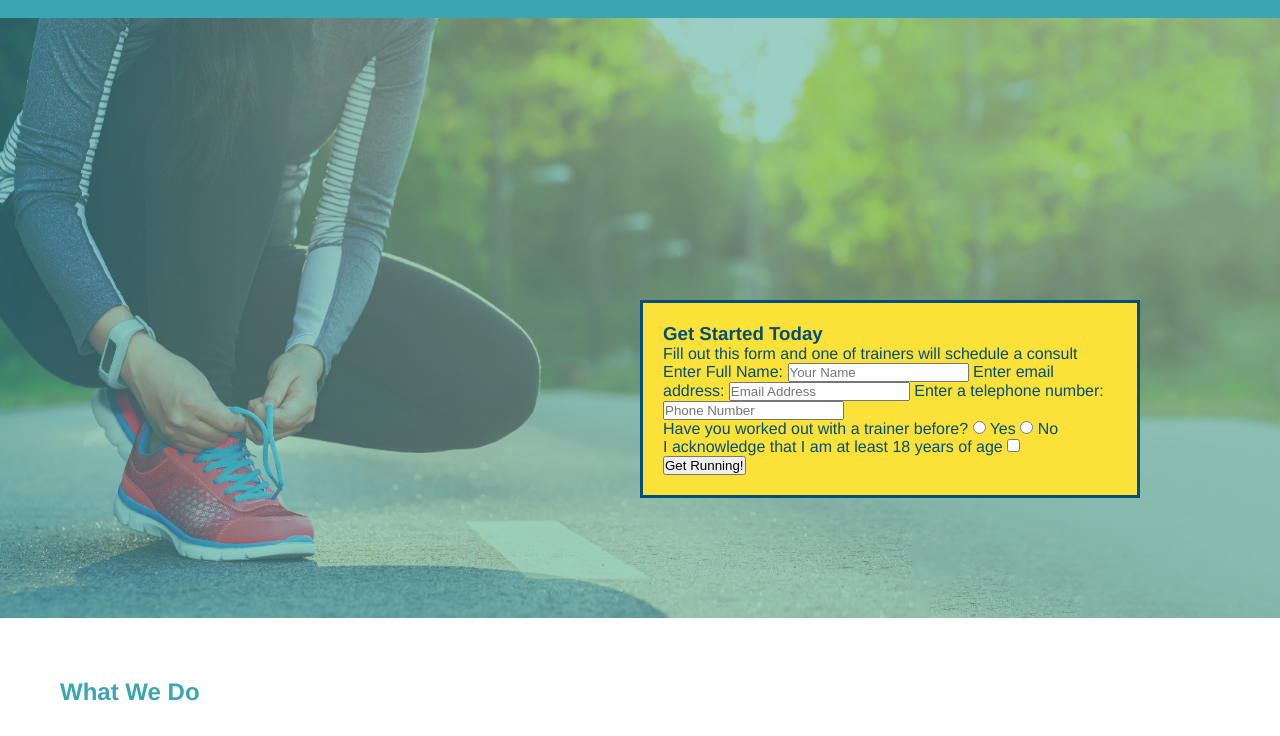
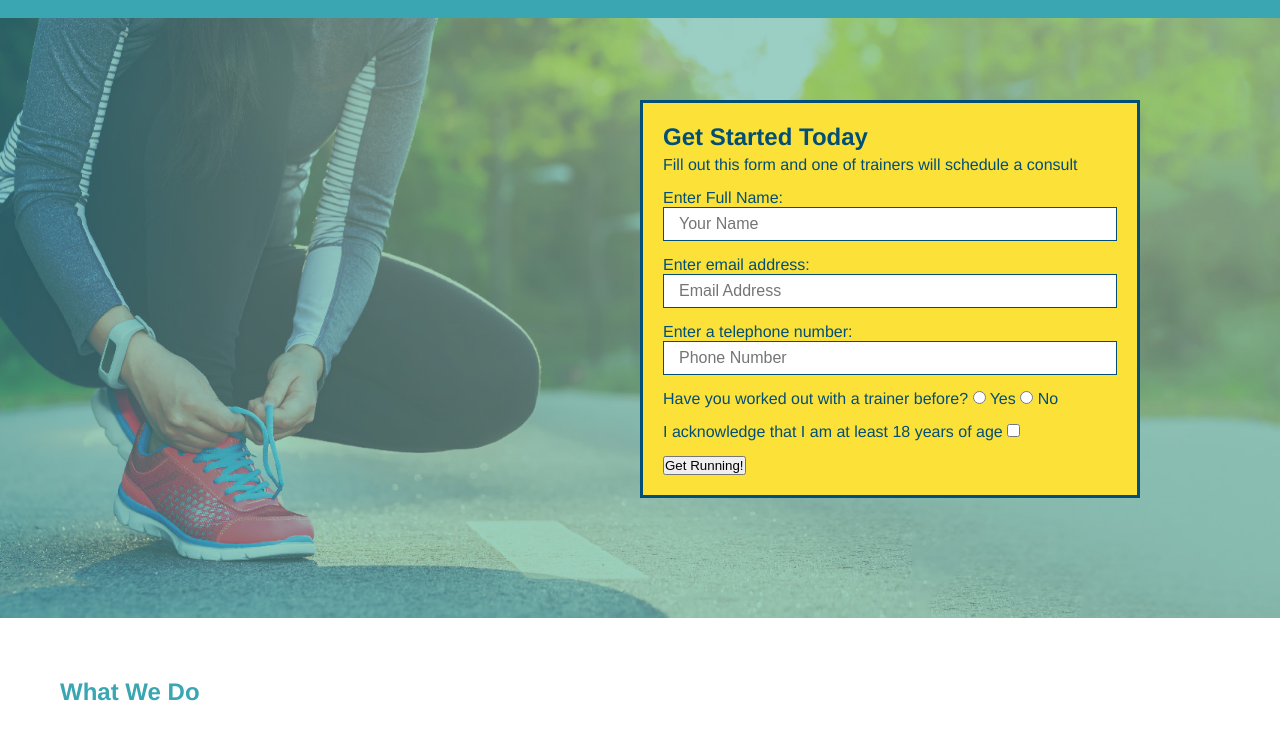
Before and after one commit to cedean1029/run-buddy, a plain HTML site: page index.html in a window 1280 px wide. Shown: the part 64-800 px from the top of the page. Drawn offline with Linux system fonts and the light colour scheme.

Commit message:
updated styling and html

```diff
--- a/assets/css/style.css
+++ b/assets/css/style.css
@@ -92,4 +92,23 @@ section {
     bottom: 120px;
     right: 140px;
 }
+
+.hero-form h3 {
+    font-size: 24px;
+    margin: 0px;
+}
+
+.hero-form p {
+    margin: 5px 0 15px 0;
+}
+
+.form-input {
+    border: 1px solid #024e76;
+    display: block;
+    padding: 7px 15px;
+    font-size: 16px;
+    color: #024e76;
+    width: 100%;
+    margin-bottom: 15px;
+}
 /* end form style */
--- a/index.html
+++ b/index.html
@@ -42,11 +42,11 @@
             <!-- Add form element -->
             <form>
                 <label for="name">Enter Full Name:</label>
-                <input type="text" placeholder="Your Name" name="name" id="name" />
+                <input type="text" placeholder="Your Name" name="name" id="name" class="form-input"/>
                 <label for="email">Enter email address:</label>
-                <input type="email" placeholder="Email Address" name="email" id="email" />
+                <input type="email" placeholder="Email Address" name="email" id="email" class="form-input"/>
                 <label for="name">Enter a telephone number:</label>
-                <input type="tel" placeholder="Phone Number" name="phone" id="phone" />
+                <input type="tel" placeholder="Phone Number" name="phone" id="phone" class="form-input"/>
                 <p>
                     Have you worked out with a trainer before?
                     <input type="radio" name="trainer-confirm" id="trainer-yes" />
```
